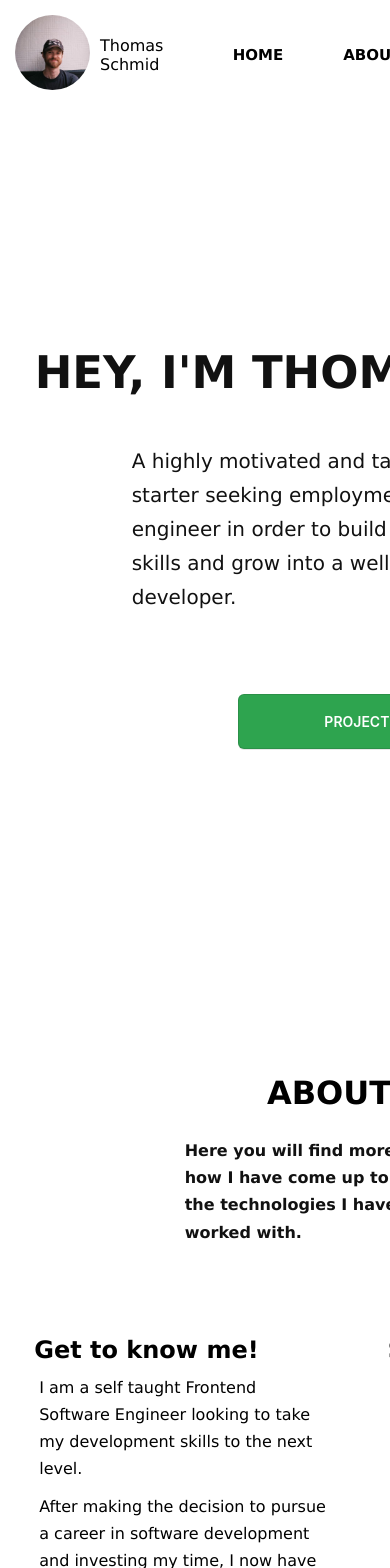
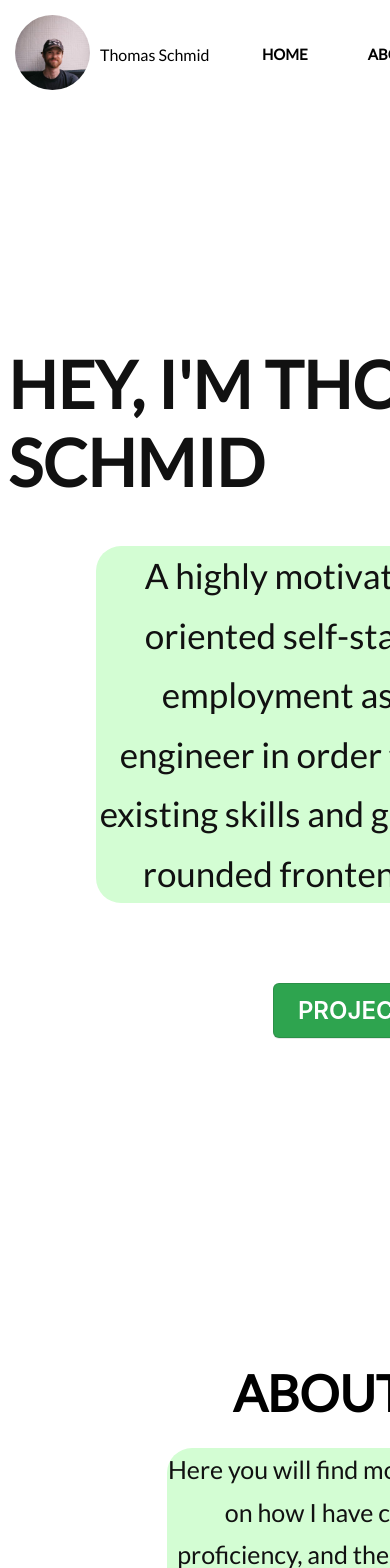
Before and after one commit to TommySchmid/website_portfolio, a Vue app: page / in a window 390 px wide. Shown: the top 1568 px of the page. Built offline with nearby package versions, Linux system fonts and the light colour scheme.

Commit message:
site refresh

```diff
--- a/src/App.vue
+++ b/src/App.vue
@@ -28,8 +28,30 @@ export default {
 </script>
 
 <style>
+@import url('https://fonts.googleapis.com/css?family=Lato');
+
 .font {
-  font-family: "Verdana";
+  font-family: "Lato";
+}
+
+/* width */
+::-webkit-scrollbar {
+  width: 10px;
+}
+
+/* Track */
+::-webkit-scrollbar-track {
+  background: #f1f1f1;
+}
+
+/* Handle */
+::-webkit-scrollbar-thumb {
+  background: rgb(211, 253, 211);
+}
+
+/* Handle on hover */
+::-webkit-scrollbar-thumb:hover {
+  background: #2ea44f;
 }
 
 @media only screen and (max-width: 600px) {
--- a/src/components/About.vue
+++ b/src/components/About.vue
@@ -1,7 +1,7 @@
 <template>
-  <div className="aboutContainer" id="about">
+  <div className="aboutContainer">
     <h1>ABOUT ME</h1>
-    <h4>Here you will find more information on how I have come up to proficiency, and the technologies I have studied and worked with.</h4>
+    <div className="aboutDescription">Here you will find more information on how I have come up to proficiency, and the technologies I have studied and worked with.</div>
     <div className="aboutSubContainer">
       <div className="GTNMContainer">
         <div className="info">
@@ -56,14 +56,18 @@
 
 .aboutContainer h1 {
   margin: 0px auto 25px;
+  font-size: 50px;
 }
 
-.aboutContainer h4 {
+.aboutDescription {
   margin: 0px auto 65px;
-  width: 50%;
+  font-size: 25px;
+  width: 55%;
   line-height: 1.7;
-  text-align: left;
-  color: rgb(17, 17, 17)
+  text-align: center;
+  color: rgb(17, 17, 17);
+  background-color: rgb(211, 253, 211);
+  border-radius: 25px;
 }
 
 .aboutSubContainer {
@@ -87,9 +91,14 @@
   margin: auto;
 }
 
+.info h2 {
+  font-size: 35px;
+}
+
 .info div {
   margin: 10px;
   line-height: 1.7;
+  font-size: 20px;
 }
 
 .skillsContainer {
@@ -100,6 +109,7 @@
 .skillsContainer h2 {
   margin: 5px;
   text-align: left;
+  font-size: 35px;
 }
 
 .skillsListContainer {
@@ -115,6 +125,15 @@
   border-radius: 25px;
   background: #2ea44f;
   padding: 20px;
+  font-size: 20px;
+  box-shadow: rgba(0, 0, 0, 0.35) 0px 5px 15px;
+  cursor: default;
+}
+
+@media only screen and (max-width: 600px) {
+  .aboutContainer h4{
+    width: 75%;
+  }
 }
 
 </style>
--- a/src/components/Home.vue
+++ b/src/components/Home.vue
@@ -28,21 +28,23 @@
 
 .homeContainer h1 {
   margin: 245px auto 20px;
-  font-size: 45px;
+  font-size: 65px;
   color: rgb(17, 17, 17)
 }
 
 .homeContainer div {
-  width: 65%;
+  width: 75%;
   line-height: 1.7;
-  font-size: 20px;
+  font-size: 35px;
   margin: 25px auto 35px;
-  text-align: left;
-  color: rgb(17, 17, 17)
+  text-align: center;
+  color: rgb(17, 17, 17);
+  background-color: rgb(211, 253, 211);
+  border-radius: 25px;
 }
 
 .button-3 {
-  width: 35%;
+  width: 15%;
   height: 55px;
   margin: 45px auto 325px;
 
@@ -56,7 +58,7 @@
   cursor: pointer;
   display: inline-block;
   font-family: -apple-system,system-ui,"Segoe UI",Helvetica,Arial,sans-serif,"Apple Color Emoji","Segoe UI Emoji";
-  font-size: 14px;
+  font-size: 24px;
   font-weight: 600;
   line-height: 20px;
   padding: 6px 16px;
@@ -70,30 +72,14 @@
   transition: 0.3s;
 }
 
-.button-3:focus:not(:focus-visible):not(.focus-visible) {
-  box-shadow: none;
-  outline: none;
-}
-
 .button-3:hover {
   background-color: #2c974b;
 }
 
-.button-3:focus {
-  box-shadow: rgba(46, 164, 79, .4) 0 0 0 3px;
-  outline: none;
-}
-
-.button-3:disabled {
-  background-color: #94d3a2;
-  border-color: rgba(27, 31, 35, .1);
-  color: rgba(255, 255, 255, .8);
-  cursor: default;
-}
-
-.button-3:active {
-  background-color: #298e46;
-  box-shadow: rgba(20, 70, 32, .2) 0 1px 0 inset;
+@media only screen and (max-width: 600px){
+  .button-3{
+    width: 25%;
+  }
 }
 
 </style>
--- a/src/components/Projects.vue
+++ b/src/components/Projects.vue
@@ -1,39 +1,54 @@
 <template>
     <div className="projectsContainer" id="projects">
       <h1>PROJECTS</h1>
-      <h4>Here you will find links to various projects that I have contributed to and created, and a bit of the inspiration and information behind each of them.</h4>
-      <div className="projectsSubContainer">
-        <a href="https://github.com/cuttle-cards/cuttle" target="_blank" id="projectHeader">Cuttle.cards</a> - Open source
-        <div>
+      <div className="projectsDescription">Here you will find links to various projects that I have contributed to and created, and a bit of the inspiration and information behind each of them.</div>
+      <div>
+        <div id="projectHeader">Cuttle.cards</div>
+        <div className="projectsSubContainer">
           Core team at cuttle.cards. <a href="https://github.com/cuttle-cards/cuttle/commits?author=TommySchmid" target="_blank">Contributions</a> enhance Cypress test suite, add logical javascript operators to Vue framework dictating style application and game state, fix application breaking bugs, and refactor existing code. The open source Cuttle community has given me the opportunity to contribute to a large web application in a collaborative and remote setting. The technologies used include Vue as the frontend framework, Cypress as the testing suite, and Sails.js as the backend server.
+          <div id="buttonAlign">
+            <button class="button-3" onclick="window.open('https://github.com/cuttle-cards/cuttle')">View on Git</button>
+          </div>
           <div className="imageContainer">
-            <img src="../assets/cuttle.png" style="width:50%;" />
+            <img src="../assets/cuttle.png" />
           </div>
         </div>
-        <a href="https://github.com/TommySchmid/vue_music_viewer" target="_blank" id="projectHeader">Crate Companion v2</a>
-        <div>
+        <div id="projectHeader">Crate Companion v2</div>
+        <div className="projectsSubContainer">
           Crate Companion is the final iteration of a music inspired web application that I created. It combines the concepts of having music at your fingertips, and sharing music with others, into one. Building off of v1, I created v2 as a way to practice working with multi-page applications, combining Crate Companion v1 and the Ultimate Music List. The technologies used include Vue and Vuex as the frontend framework and state managment, Firebase Authentication to manage login state, Axios to handle network requests, and Vue Router to ensure smooth client side routing.
+          <div id="buttonAlign">
+            <button class="button-3" onclick="window.open('https://github.com/TommySchmid/vue_music_viewer')">View on Git</button>
+          </div>
           <div className="imageContainer">
-            <img src="../assets/v2.png" style="width:50%;" />
+            <img src="../assets/v2.png" />
           </div>
         </div>
-        <a href="https://github.com/TommySchmid/music_viewer" target="_blank" id="projectHeader">Crate Companion v1</a>
-        <div>
+        <div id="projectHeader">Crate Companion v1</div>
+        <div className="projectsSubContainer">
           An earlier version of Crate Companion using React to display band information based on user input. I created this as a way to quickly pull up a band's top albums and songs, and a way to practice creating single page applications. The technologies used include React as the frontend framework and Axios to handle network requests.
+          <div id="buttonAlign">
+            <button class="button-3" onclick="window.open('https://github.com/TommySchmid/music_viewer')">View on Git</button>
+          </div>
           <div className="imageContainer">
-            <img src="../assets/v1.png" style="width:50%;" />
+            <img src="../assets/v1.png" />
           </div>
         </div>
-        <a href="https://github.com/TommySchmid/Ultimate-Music-List" target="_blank" id="projectHeader">Ultimate Music List</a>
-        <div>
+        <div id="projectHeader">Ultimate Music List</div>
+        <div className="projectsSubContainer">
           The Ultimate Music List was one of my first project ideas. This application was created to serve as an easy way to share music with family and friends. React is used as the frontend framework, Axios is used to handle network requests, storing and retrieving dispalyed information from a Firebase database.
+          <div id="buttonAlign">
+            <button class="button-3" onclick="window.open('https://github.com/TommySchmid/Ultimate-Music-List')">View on Git</button>
+          </div>
           <div className="imageContainer">
-            <img src="../assets/uml.png" style="width:50%;" />
+            <img src="../assets/uml.png" />
           </div>
         </div>
-        <a href="https://codepen.io/TommySchmid4954" target="_blank" id="projectHeader">Miscellaneous Apps</a>
-        <div>
+        <div id="projectHeader">Miscellaneous Apps</div>
+        <div className="projectsSubContainer">
           A series of miscellaneous applications written on Codepen using React. Applications range from a drum machine to a calculator.
+          <div id="buttonAlign">
+            <button class="button-3" onclick="window.open('https://codepen.io/TommySchmid4954')">View on Git</button>
+          </div>
         </div>
       </div>
     </div>
@@ -55,44 +70,108 @@
 
 .projectsContainer h1 {
   margin: 0px auto 25px;
+  font-size: 50px;
 }
 
-.projectsContainer h4 {
+.projectsDescription {
   width: 50%;
-  text-align: left;
+  font-size: 25px;
+  text-align: center;
   margin: 0px auto 45px;
   color: rgb(17, 17, 17);
   line-height: 1.7;
+  background-color: rgb(211, 253, 211);
+  border-radius: 25px;
 }
 
 .projectsSubContainer {
   margin: auto;
   width: 75%;
+  border-radius: 25px;
+  color: rgb(17, 17, 17);
+  border: 2px solid #2ea44f;
+  background-color: rgb(244, 255, 244);
+  padding: 20px;
+  font-size: 20px;
+  line-height: 1.7;
 }
 
 .projectsSubContainer div {
   margin: 5px;
-  border-radius: 25px;
-  color: rgb(17, 17, 17);
-  border: 2px solid #2ea44f;
-  padding: 20px;
-  font-size: 12px;
-  line-height: 1.7;
 }
 
 a {
   color: #2ea44f;
-  text-decoration: none;
 }
 
 .imageContainer {
   text-align: center;
 }
 
+.imageContainer img{
+  width: 100%
+}
+
+img{
+  box-shadow: rgba(0, 0, 0, 0.35) 0px 5px 15px;
+}
+
 #projectHeader {
-  font-size: 24px;
+  display: block;
+  font-size: 35px;
+  color: #2ea44f;
   background-color: rgb(211, 253, 211);
   border-radius: 25px;
+  width: 20%;
+  text-align: center;
+  margin-top: 50px;
+  margin-left: 12%;
+  margin-bottom: 5px;
+}
+
+/* Button CSS */
+
+.button-3 {
+  min-width: 15%;
+  height: 55px;
+  margin: 15px 15px;
+
+  appearance: none;
+  border: 1px solid rgba(27, 31, 35, .15);
+  border-radius: 6px;
+  box-shadow: rgba(27, 31, 35, .1) 0 1px 0;
+  box-sizing: border-box;
+  background-color: #2ea44f;
+  cursor: pointer;
+  display: inline-block;
+  font-family: -apple-system,system-ui,"Segoe UI",Helvetica,Arial,sans-serif,"Apple Color Emoji","Segoe UI Emoji";
+  font-size: 24px;
+  font-weight: 600;
+  line-height: 20px;
+  padding: 6px 16px;
+  text-align: center;
+  text-decoration: none;
+  user-select: none;
+  -webkit-user-select: none;
+  touch-action: manipulation;
+  vertical-align: middle;
+  white-space: nowrap;
+  transition: 0.3s;
+}
+
+#buttonAlign {
+  display: flex;
+  flex-direction: row;
+  justify-content: center;
+}
+
+.button-3:hover {
+  background-color: #298e46;
+}
+
+.button-3 {
+  text-decoration: none;
+  color: #fff;
 }
 
 </style>
```
